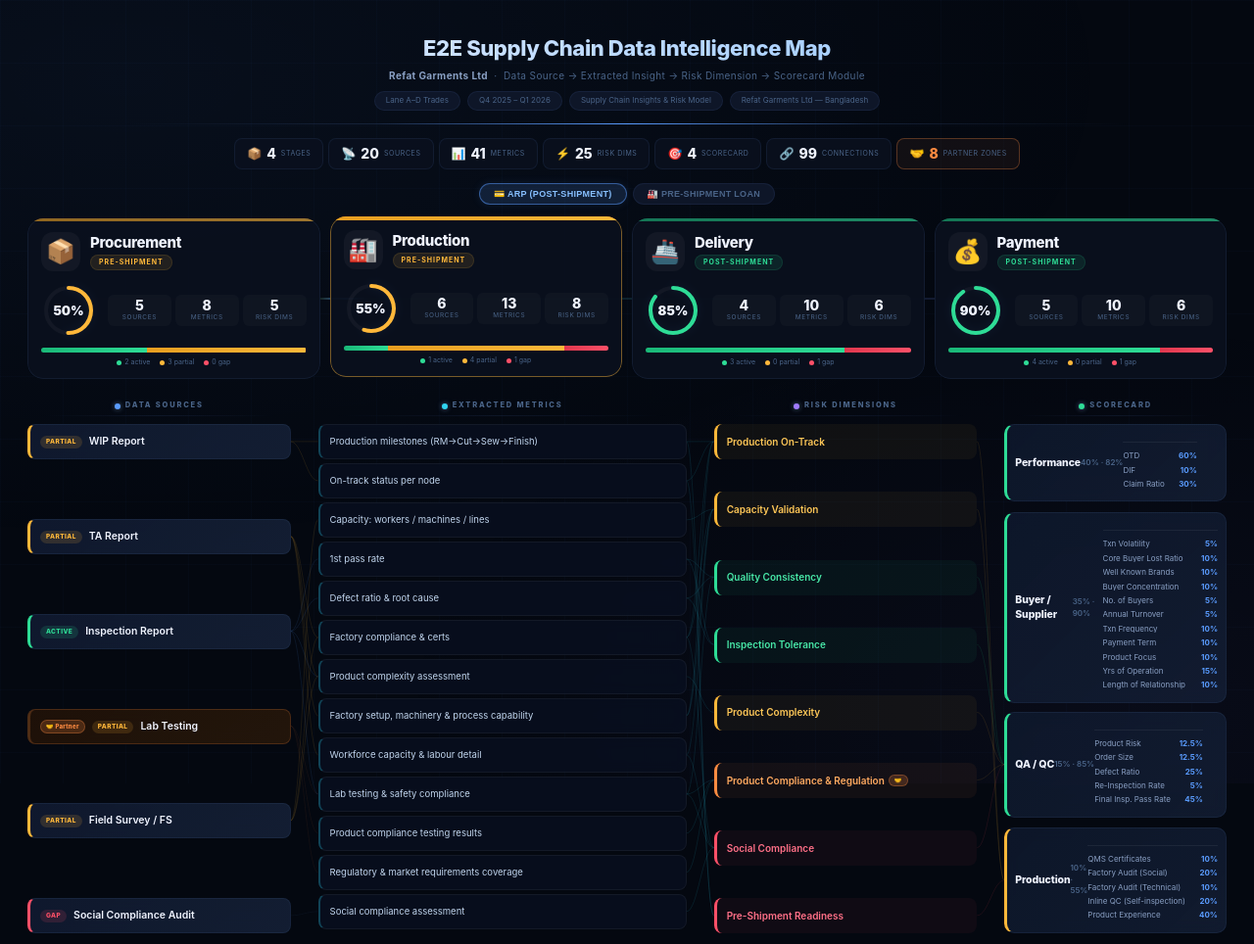
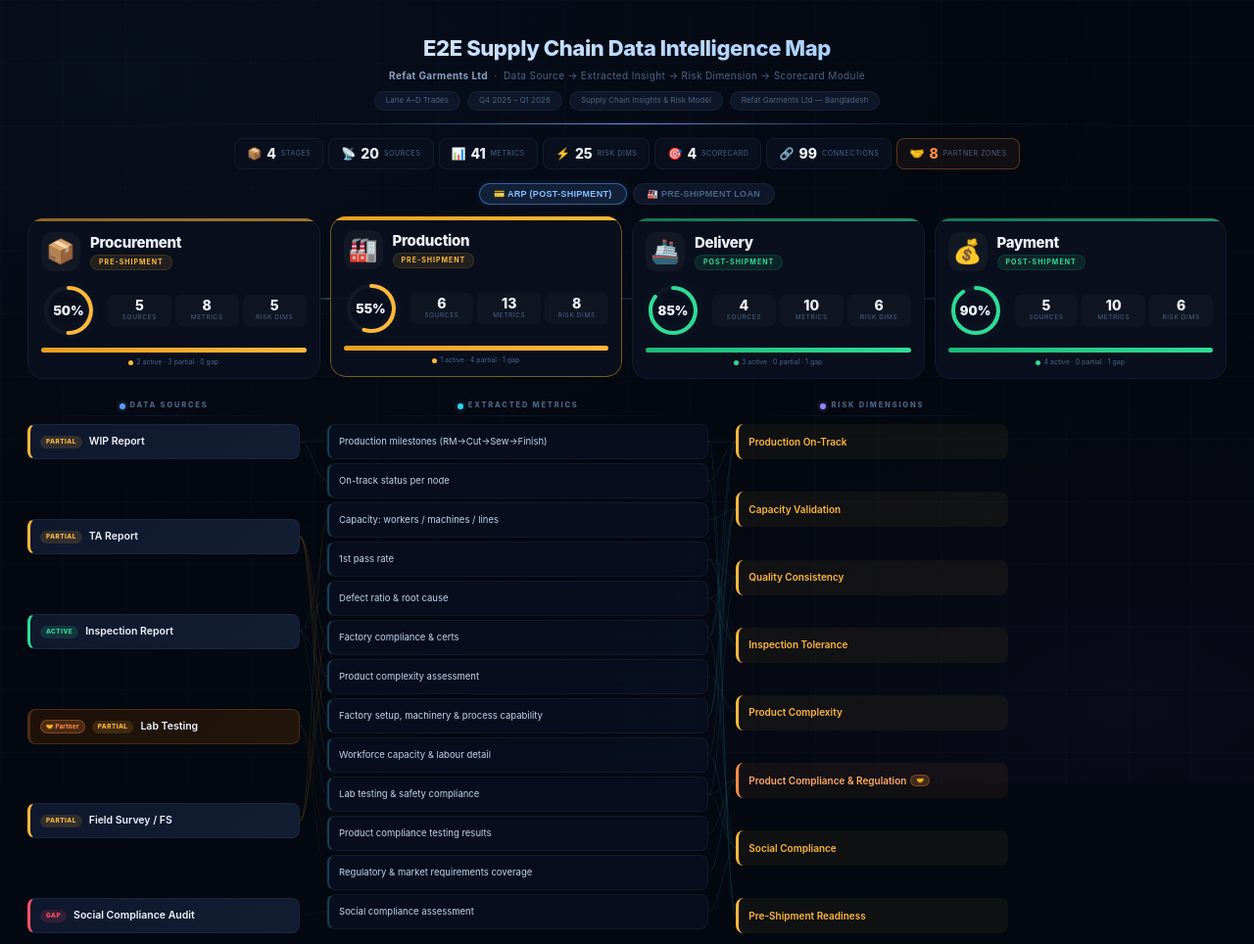
Before and after one commit to erik-ai-bot/air8-e2e-map, a plain HTML site: page index.html in a window 1280 px wide. Shown: the top 964 px of the page at 98% size. Drawn offline with Linux system fonts and the light colour scheme.

Commit message:
Remove scorecard detail, unify all colors to stage coverage

```diff
--- a/index.html
+++ b/index.html
@@ -128,6 +128,7 @@
 .rdim-g{background:rgba(46,220,150,.05);border-color:var(--gn);color:#48e8a8}
 .rdim-y{background:rgba(255,184,58,.05);border-color:var(--yl);color:#ffc858}
 .rdim-r{background:rgba(255,80,104,.05);border-color:var(--rd);color:#ff7088}
+.rdim-stage{background:rgba(var(--stage-rgb),.05);border-color:var(--stage-col);color:var(--stage-col)}
 .rdim:hover{filter:brightness(1.15);transform:translateX(2px)}
 
 /* Scorecard */
@@ -391,8 +392,10 @@
 }
 function statusBar(s){
   const a=s.sources.filter(x=>x.st==='active').length,p=s.sources.filter(x=>x.st==='partial').length,g=s.sources.filter(x=>x.st==='gap').length,t=a+p+g;
-  return '<div class="status-bar"><div class="seg seg-g" style="width:'+(a/t*100)+'%"></div><div class="seg seg-y" style="width:'+(p/t*100)+'%"></div><div class="seg seg-r" style="width:'+(g/t*100)+'%"></div></div>'+
-  '<div class="fnode-legend"><span><span class="ld" style="background:var(--gn)"></span>'+a+' active</span><span><span class="ld" style="background:var(--yl)"></span>'+p+' partial</span><span><span class="ld" style="background:var(--rd)"></span>'+g+' gap</span></div>';
+  const stCol=s.coverage>=80?'var(--gn)':s.coverage>=50?'var(--yl)':'var(--rd)';
+  const barGrad=s.coverage>=80?'linear-gradient(90deg,#1ab878,var(--gn))':s.coverage>=50?'linear-gradient(90deg,#e89e20,var(--yl))':'linear-gradient(90deg,#e0384e,var(--rd))';
+  return '<div class="status-bar"><div class="seg" style="width:100%;background:'+barGrad+'"></div></div>'+
+  '<div class="fnode-legend"><span><span class="ld" style="background:'+stCol+'"></span>'+a+' active · '+p+' partial · '+g+' gap</span></div>';
 }
 
 function init(){
@@ -433,6 +436,10 @@
 
 function rg(s){
   const w=document.getElementById('gw');
+  const stageCol=s.coverage>=80?'#2edc96':s.coverage>=50?'#ffb83a':'#ff5068';
+  const stageRgb=s.coverage>=80?'46,220,150':s.coverage>=50?'255,184,58':'255,80,104';
+  document.getElementById('gw').style.setProperty('--stage-col',stageCol);
+  document.getElementById('gw').style.setProperty('--stage-rgb',stageRgb);
   let h='<div class="G" id="G">';
 
   // Sources column
@@ -455,29 +462,14 @@
   // Dimensions column
   h+='<div class="col"><div class="col-title"><span class="ct-dot" style="background:var(--pp)"></span>RISK DIMENSIONS</div><div class="col-items">';
   s.dimensions.forEach(x=>{
-    const rc=x.st==='good'?'rdim-g':x.st==='partial'?'rdim-y':'rdim-r';
+    const rc='rdim-stage'; // use stage color
     const poCls=x.partner?' po':'';
     const poBadge=x.partner?' <span class="po-badge" style="margin-left:4px">🤝</span>':'';
     h+='<div class="n rdim '+rc+poCls+'" id="d_'+x.id+'" onclick="hD(\''+s.id+'\',\''+x.id+'\')" onmouseenter="showTip(event,\''+esc(x.name)+'\',\'Risk Dimension'+(x.partner?' · Partner Opp':'')+'\',\''+esc(x.pNote||'')+'\')\" onmouseleave=\"hideTip()\">'+x.name+poBadge+'</div>';
   });
   h+='</div></div>';
 
-  // Scorecard column
-  h+='<div class="col"><div class="col-title"><span class="ct-dot" style="background:var(--gn)"></span>SCORECARD</div><div class="col-items">';
-  C.scorecard.forEach(x=>{
-    const pw=x.wts[curProd];
-    const attrs=x.attrs[curProd];
-    let al='<div class="sc-attrs">';
-    attrs.forEach(a=>{
-      const nb=a.new?'<span class="sc-attr-new">NEW</span>':'';
-      al+='<div class="sc-attr-item">'+nb+'<span class="sc-attr-name">'+a.n+'</span><span class="sc-attr-wt">'+a.w+'</span></div>';
-    });
-    al+='</div>';
-    h+='<div class="n sc-n" id="sc_'+x.id+'" style="border-left-color:'+x.color+'"><h4>'+x.name+'</h4><div class="wt">'+pw+' · '+x.cov+'%</div><div class="bar"><div class="fill" style="width:'+x.cov+'%;background:linear-gradient(90deg,'+x.color+'88,'+x.color+')"></div></div>'+al+'</div>';
-  });
-  h+='</div></div>';
-
-  h+='<svg class="L" id="SV"></svg></div>';
+    h+='<svg class="L" id="SV"></svg></div>';
   w.innerHTML=h;
   document.getElementById('rm').classList.remove('show');
 
```
